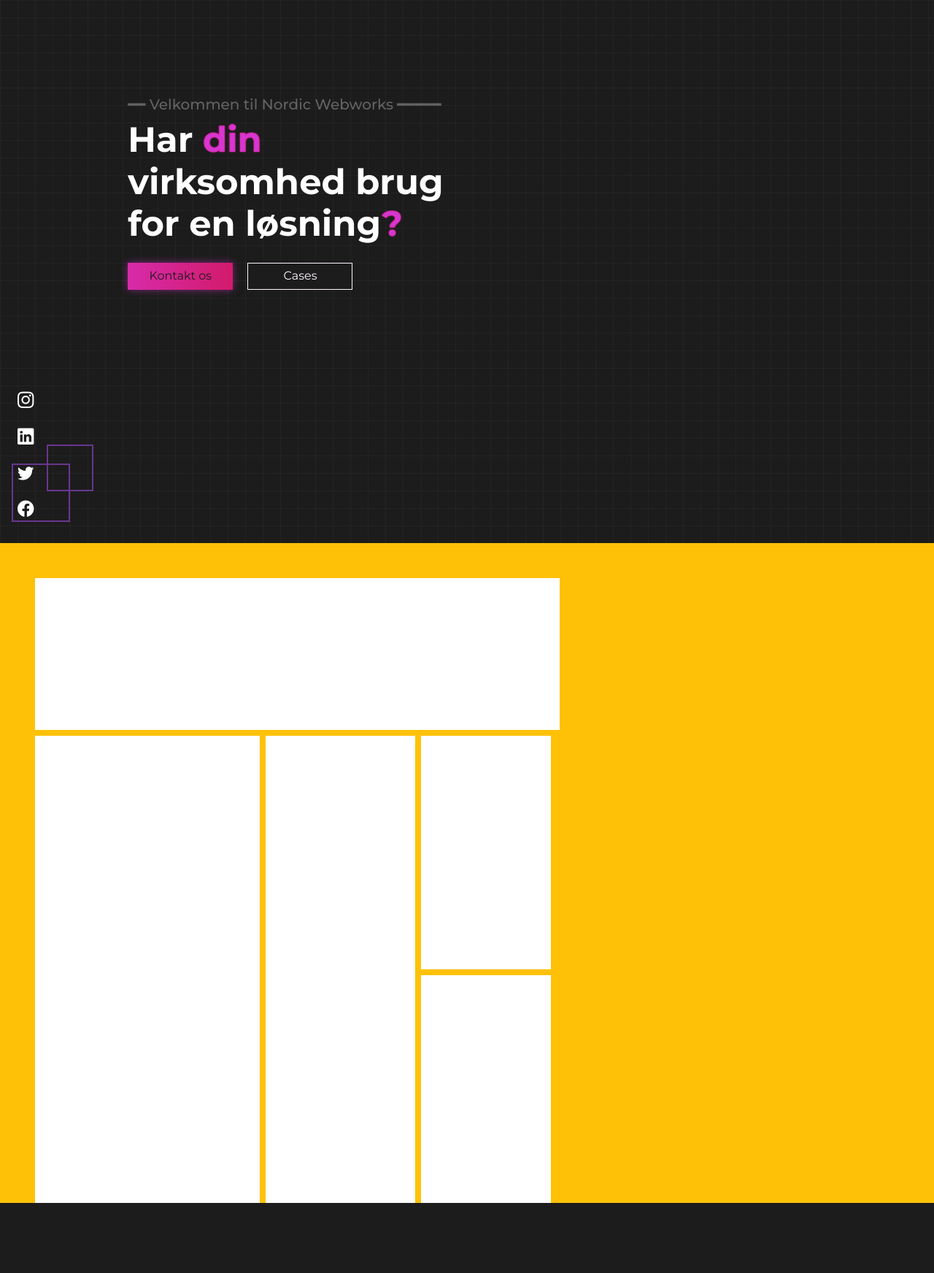
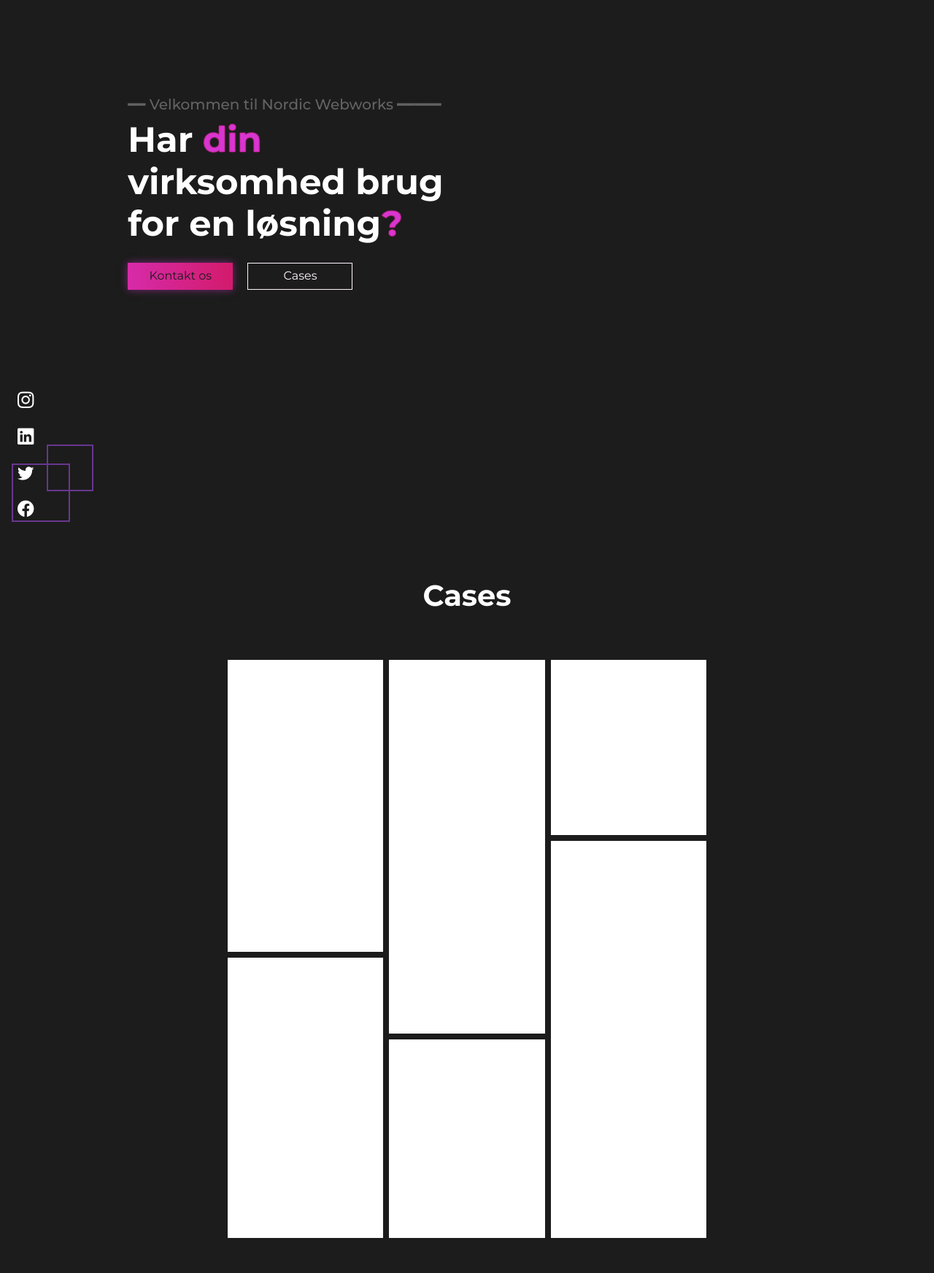
Before and after one commit to Arnsdorf/NordicWebWorks, a PHP site: page / in a window 1280 px wide. Shown: the part 69-1813 px from the top of the page at 73% size. Before the commit the page ends 1717 px from the top, so only its background shows below. Run offline with PHP 8.4, Linux system fonts and the light colour scheme; some libraries are stand-ins or nearby versions.

Commit message:
new cases page agagin. image gallery

```diff
--- a/css/styles.scss
+++ b/css/styles.scss
@@ -10,9 +10,14 @@ $link-decoration: none;
 @import url('https://fonts.googleapis.com/css2?family=Montserrat:ital,wght@0,100..900;1,100..900&display=swap');
 
 // 4. Include any default map overrides here
+$custom-dark: #1c1c1c;
+
 $custom-colors: (
 	"farve": $cyan-400,
+	"custom-dark": $custom-dark
 );
+
+
 
 $theme-colors: map-merge($theme-colors, $custom-colors);
 
@@ -167,6 +172,11 @@ body{
 	font-family: Montserrat;
 	font-weight: bold;
 }
+.font-case{
+	font-size: 2.5rem;
+	font-family: Montserrat;
+	font-weight: bold;
+}
 .font-drip{
 	color: transparent;
 	border: none;
@@ -205,24 +215,23 @@ body{
 	width: 15rem;
 	border: #683690 solid 2px;
 }
-.net-grid{
-	background-image: linear-gradient(to right, #80808012 1px, transparent 1px),
-	linear-gradient(to bottom, #80808012 1px, transparent 1px);
-	background-size: 24px 24px;
+/* Cases here */
+.mason-drip{
+	transition: 200ms ease-in-out;
 }
-/* Cases here */
+.mason-drip:hover{
+	transform: scale(1.1);
+	transition: 200ms ease-in-out;
+	animation: border 1s ease-in-out;
+}
+.img-box{
+	object-fit: cover;
+	min-height: 80%;
+	width: 100%;
+}
 
 
-.bg-secondary {
-	background-color: #c0c0c0; /* Adjust color as needed */
-}
-
-.mb-2 {
-	margin-bottom: 8px; /* Adjust for spacing between rows */
-}
-
 /* animations here */
-
 @keyframes colorChange {
 	0% {
 		background-position: 0% 50%;
--- a/index.php
+++ b/index.php
@@ -1,7 +1,7 @@
 <?php include "includes/header.php" ?>
 
 
-<div class="container-fluid bg-front net-grid">
+<div class="container-fluid bg-front">
     <div class="row">
 
         <!-------Boxes-and-socials--------------->
@@ -67,21 +67,44 @@
     </div>
 </div>
 
-  <div class="container-fluid bg-warning m-0 p-0">
-      <div class="row p-0 m-0 ms-5">
+  <div class="container-fluid m-0 p-0">
+      <div class="row p-0 m-0 justify-content-center">
 
-          <div class="bg-white col-7 mt-5" style="height: 13rem"></div>
+          <h1 class="text-white text-center mt-5 mb-5 font-case">Cases</h1>
 
-        <div class="p-0 m-0 mt-2 d-flex">
-            <div class="bg-white col-3 " style="height: 40rem"></div>
-            <div class="bg-white col-2 ms-2" style="height: 40rem"></div>
+          <div class="col-5 col-md-3 col-lg-2 p-0 mt-2 ">
+              <div class="">
+                  <div class="bg-white mt-2 mason-drip" style="height: 25rem"></div>
+                  <img src="uploads/1396x2500-px-alleyway-artwork-city-cityscape-digital-art-1346043-wallhere.com.jpg" alt="#" class="img-box mt-2 p-0 mason-drip d-none" style="height: 25rem"></img>
+             </div>
+              <div>
+                  <div class="bg-white mt-2 mason-drip" style="height: 24rem"></div>
+                  <img src="uploads/cyberpunk-market-set-in-ancient-ruins-4k-hc-1125x2436.jpg" alt="#" class="img-box mt-2  p-0 mason-drip d-none" style="height: 24rem"></img>
+              </div>
+          </div>
 
-            <div class="col">
-                <div class="bg-white col-3 ms-2" style="height: 20rem"></div>
-                <div class="bg-white col-3 ms-2 mt-2" style="height: 19.5rem"></div>
-            </div>
+          <div class="col-5 col-md-3 col-lg-2 p-0 ms-2 me-2 mt-2 mb-5">
+              <div>
+                  <div class="bg-white mt-2 mason-drip" style="height: 32rem"></div>
+                  <img src="uploads/ff8201d6aea4092207b503cf9cbc0df0.jpg" alt="#" class="img-box mt-2 p-0 mason-drip d-none" style="height: 27rem"></img>
+              </div>
+              <div>
+                  <div class="bg-white mt-2 mason-drip" style="height: 17rem"></div>
+                  <img src="uploads/il_570xN.5283973056_77vu.webp" alt="#" class="img-box mt-2  p-0 mason-drip d-none" style="height: 22rem"></img>
+              </div>
+          </div>
 
-        </div>
+          <div class="col-2 col-md-3 col-lg-2 p-0 mt-2 d-none d-md-block">
+              <div>
+                  <div class="bg-white mt-2 mason-drip" style="height: 15rem"></div>
+                  <img src="uploads/nature-vertical-yefjvpp5yr2mwqjq.jpg" alt="#" class="img-box mt-2 p-0 mason-drip d-none" style="height: 15rem"></img>
+              </div>
+              <div>
+                  <div class="bg-white mt-2 mason-drip" style="height: 34rem"></div>
+                  <img src="uploads/cyberpunk-market-set-in-ancient-ruins-4k-hc-1125x2436.jpg" alt="#" class="img-box mt-2 p-0 mason-drip d-none" style="height: 34rem"></img>
+              </div>
+          </div>
+
 
 
 
@@ -92,20 +115,5 @@
 
 
 
-
-
-
-
-
-
-
-
-
-
-
-
-
-
-
     <script src="js/click..js"></script>
 <?php include "includes/footer.php" ?>
```
Also changed, not shown: css/styles.css, 1 other file.
